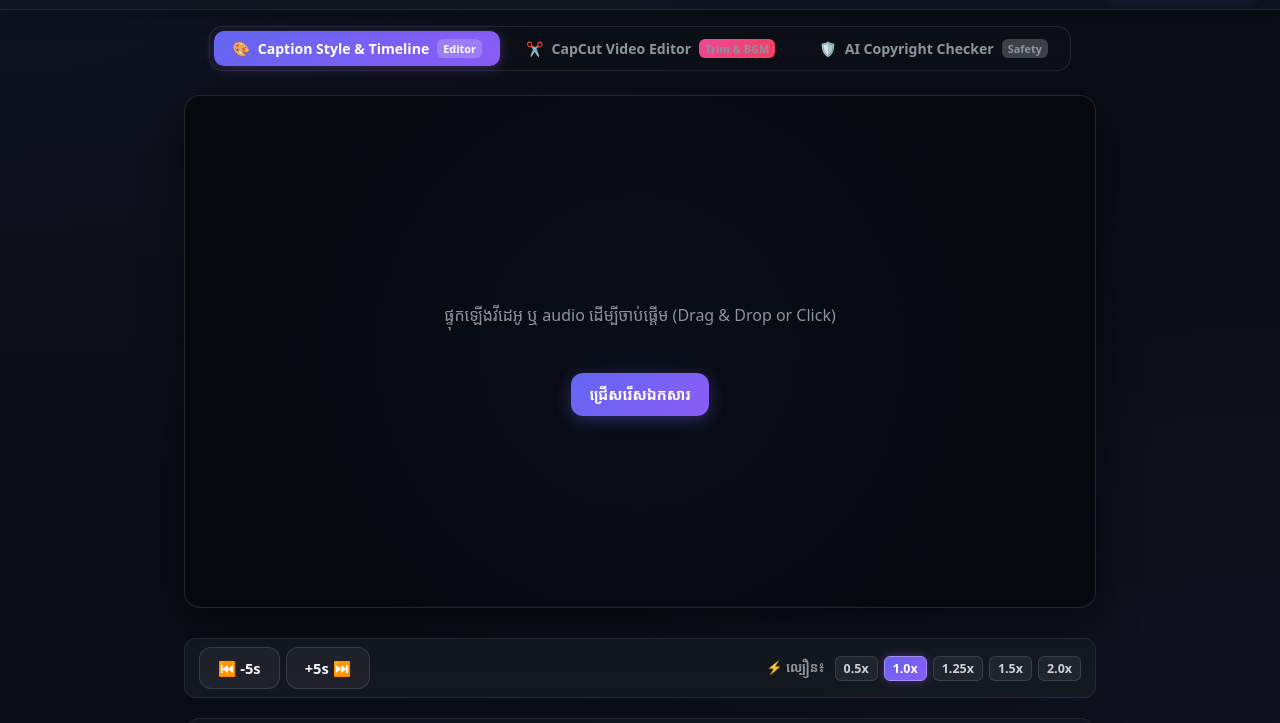
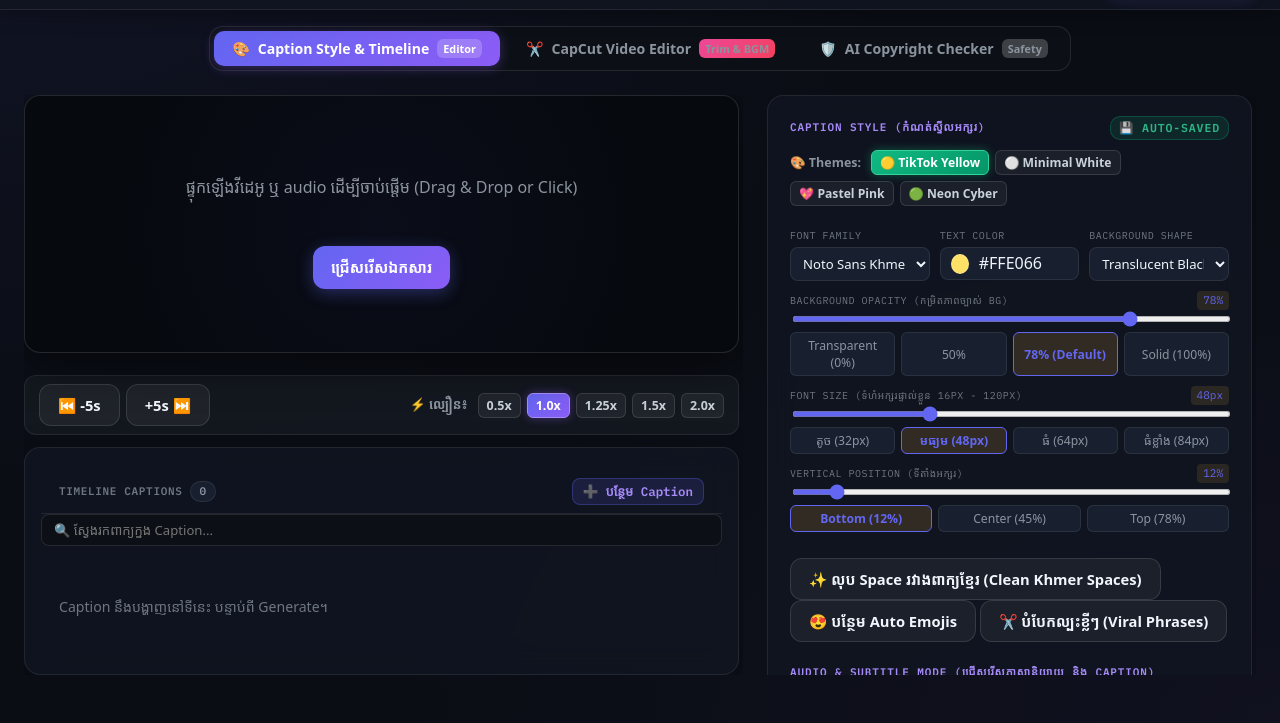
Before and after one commit to chhiengphouchhit-beep/CH-Auto-Subtitile-, a website: page public/index.html in a window 1280 px wide. Shown: the part 77-800 px from the top of the page. Drawn offline with Linux system fonts and the light colour scheme; no server answers; a web font is replaced by a local one.

Commit message:
fix: Rearrange UI into Pro 2-Column Side-by-Side Studio layout to prevent vertical function cut-offs

```diff
--- a/public/index.html
+++ b/public/index.html
@@ -139,6 +139,26 @@
         </div>
       </div>
 
+      <aside class="timeline-pane">
+        <div class="timeline-head">
+          <div class="timeline-title-row">
+            <span>Timeline Captions</span>
+            <span id="caption-count" class="count">0</span>
+          </div>
+          <button type="button" id="add-caption-btn" class="btn btn-ghost btn-xs btn-add-cap" title="បន្ថែមជួរ Caption ថ្មីនៅវិនាទីបច្ចុប្បន្ន">
+            ➕ បន្ថែម Caption
+          </button>
+        </div>
+        <div class="timeline-search-box">
+          <input type="text" id="caption-search-input" placeholder="🔍 ស្វែងរកពាក្យក្នុង Caption..." class="timeline-search-field" />
+        </div>
+        <div id="captions-list" class="captions-list">
+          <p class="empty-hint">Caption នឹងបង្ហាញនៅទីនេះ បន្ទាប់ពី Generate។</p>
+        </div>
+      </aside>
+    </section>
+
+    <section class="workspace-pane">
       <!-- CapCut Video Editing Suite Panel -->
       <div class="panel capcut-panel" id="capcut-studio-panel">
         <div class="panel-label">
@@ -296,7 +316,7 @@
         </div>
       </div>
 
-      <div class="panel">
+      <div class="panel" id="style-panel">
         <div class="panel-label">
           <span>Caption Style (កំណត់ស្ទីលអក្សរ)</span>
           <span id="auto-save-tag" class="auto-save-tag" title="រក្សាទុកការកែប្រែស្វ័យប្រវត្តិ">💾 Auto-Saved</span>
@@ -327,8 +347,6 @@
               <span id="font-color-label" class="color-hex-label">#FFE066</span>
             </div>
           </div>
-
-
 
           <div class="style-group">
             <label class="style-label" for="font-bg-style-select">Background Shape</label>
@@ -408,7 +426,6 @@
             ✂️ បំបែកល្បះខ្លីៗ (Viral Phrases)
           </button>
         </div>
-        </div>
 
         <div class="panel-label">Audio & Subtitle Mode (ជ្រើសរើសភាសានិយាយ និង Caption)</div>
         <select id="language-select" class="style-select lang-select-main">
@@ -431,23 +448,11 @@
       </div>
     </section>
 
-    <aside class="timeline-pane">
-      <div class="timeline-head">
-        <div class="timeline-title-row">
-          <span>Timeline Captions</span>
-          <span id="caption-count" class="count">0</span>
-        </div>
-        <button type="button" id="add-caption-btn" class="btn btn-ghost btn-xs btn-add-cap" title="បន្ថែមជួរ Caption ថ្មីនៅវិនាទីបច្ចុប្បន្ន">
-          ➕ បន្ថែម Caption
-        </button>
-      </div>
-      <div class="timeline-search-box">
-        <input type="text" id="caption-search-input" placeholder="🔍 ស្វែងរកពាក្យក្នុង Caption..." class="timeline-search-field" />
-      </div>
-      <div id="captions-list" class="captions-list">
-        <p class="empty-hint">Caption នឹងបង្ហាញនៅទីនេះ បន្ទាប់ពី Generate។</p>
-      </div>
-    </aside>
+    <!-- RIGHT SIDE: Active Workspace Panel (CapCut Editor, Copyright Checker, Style Settings) -->
+    <section class="workspace-pane">
+      <!-- CapCut Video Editing Suite Panel -->
+      <!-- Rendered above -->
+    </section>
   </main>
 
   <!-- Cute Export Progress Modal -->
--- a/public/styles.css
+++ b/public/styles.css
@@ -88,18 +88,26 @@ button, input, textarea, select{ font-family: inherit; }
 
 .layout{
   flex: 1;
-  display: flex;
-  flex-direction: column;
-  gap: 24px;
-  padding: 24px 16px;
-  max-width: 960px;
+  display: grid;
+  grid-template-columns: minmax(0, 1.15fr) minmax(320px, 1fr);
+  height: calc(100vh - 105px);
+  overflow: hidden;
+  padding: 10px 20px 16px;
+  max-width: 1600px;
   width: 100%;
   margin: 0 auto;
-  align-items: center;
-}
-
-/* ---- preview pane ---- */
-.preview-pane{ display:flex; flex-direction:column; gap: 20px; width: 100%; }
+  gap: 16px;
+}
+@media (max-width: 900px){
+  html, body{ height: auto; overflow: auto; }
+  .layout{ grid-template-columns: 1fr; height: auto; overflow: visible; padding: 12px; }
+}
+
+/* ---- preview pane (Left Side) ---- */
+.preview-pane{ display:flex; flex-direction:column; gap: 12px; width: 100%; height: 100%; overflow-y: auto; padding-right: 4px; }
+
+/* ---- workspace pane (Right Side) ---- */
+.workspace-pane{ display:flex; flex-direction:column; gap: 12px; width: 100%; height: 100%; overflow-y: auto; padding-right: 4px; }
 
 .video-shell{
   position: relative;
```
